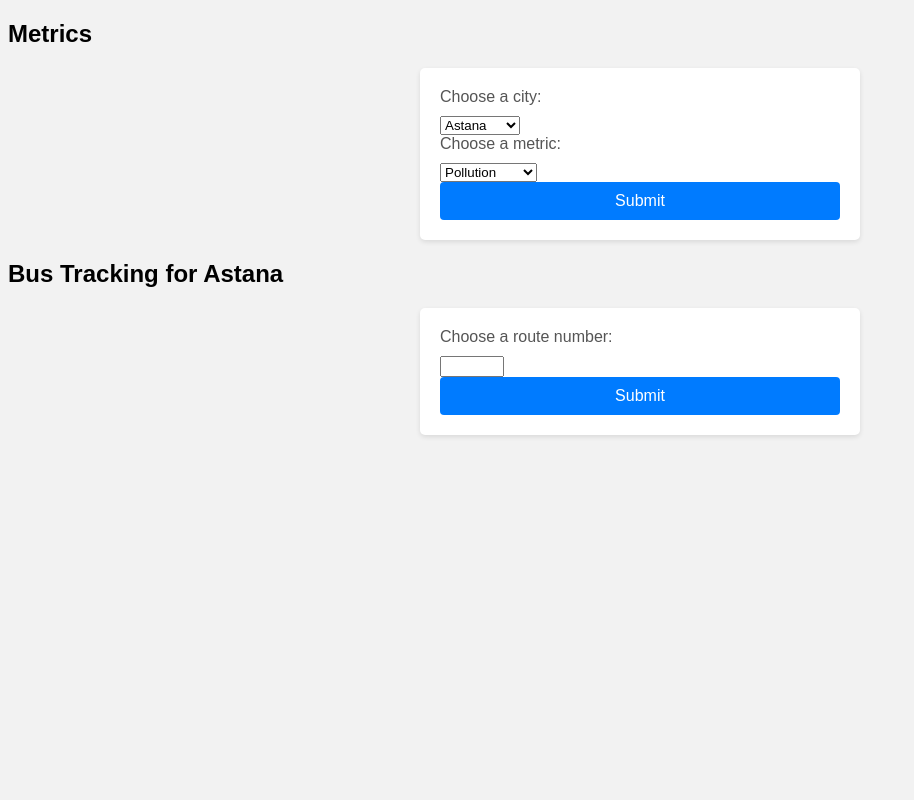
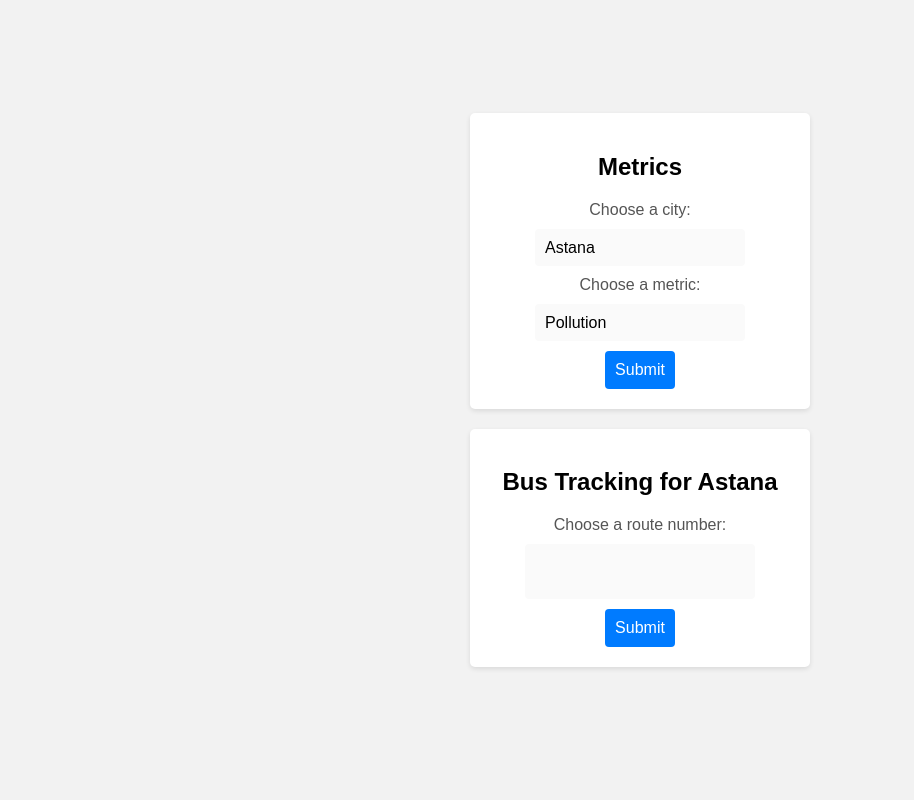
Before and after one commit to kiloMIA/metricsGo, a Python web app: template server/templates/index.html in a window 1280 px wide. Shown: the whole page, without its empty margins (0-914 px from the left). Run offline with Jinja, Linux system fonts and the light colour scheme; the template is opened without the code that fills it, so the values that code supplies are empty.

Commit message:
css added

```diff
--- a/server/templates/static/index.css
+++ b/server/templates/static/index.css
@@ -1,47 +1,67 @@
 body {
     font-family: Arial, sans-serif;
     background-color: #f2f2f2;
+    display: flex;
+    justify-content: center;
+    align-items: center;
+    height: 100vh;
+    margin: 0;
+    flex-direction: column;
 }
 
-h1 {
-    text-align: center;
-    color: #333;
-}
-
-form {
-    max-width: 400px;
-    margin: 0 auto;
+.container {
     background-color: #fff;
     padding: 20px;
     border-radius: 5px;
     box-shadow: 0 2px 5px rgba(0, 0, 0, 0.1);
+    margin-bottom: 20px;
+    width: 300px;
+    max-width: 90%;
+}
+
+h2 {
+    text-align: center;
+    margin-bottom: 20px;
+}
+
+form {
+    display: flex;
+    flex-direction: column;
+    gap: 10px;
+    align-items: center;
 }
 
 label {
-    display: block;
-    margin-bottom: 10px;
+    font-size: 16px;
     color: #555;
 }
 
-input[type="text"] {
-    width: 100%;
+select, input[type="submit"], input[type="number"] {
     padding: 10px;
     font-size: 16px;
-    border: 1px solid #ccc;
+    border: none;
     border-radius: 4px;
 }
 
+select, input[type="number"] {
+    background-color: #fafafa;
+    appearance: none;
+    outline: none;
+    width: 70%;  /* adjust this value to change the width of the input */
+}
+
 input[type="submit"] {
-    width: 100%;
-    padding: 10px;
-    font-size: 16px;
     color: #fff;
     background-color: #007bff;
-    border: none;
-    border-radius: 4px;
     cursor: pointer;
+    width: auto;
+    margin: 0 auto;
 }
 
 input[type="submit"]:hover {
     background-color: #0056b3;
 }
+
+input[type="number"] {
+    height: 35px;
+}
```
Also changed, not shown: 1 other file.
